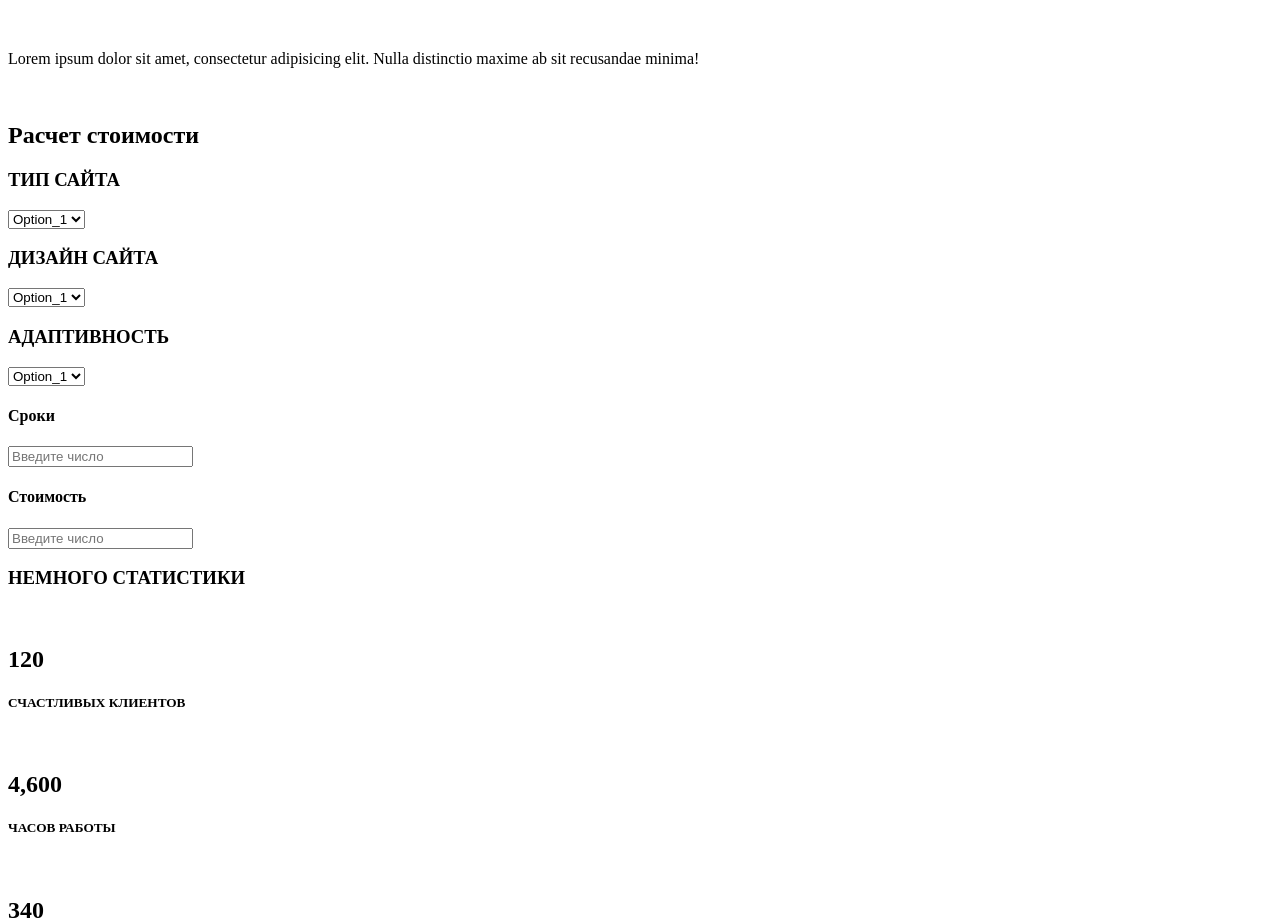
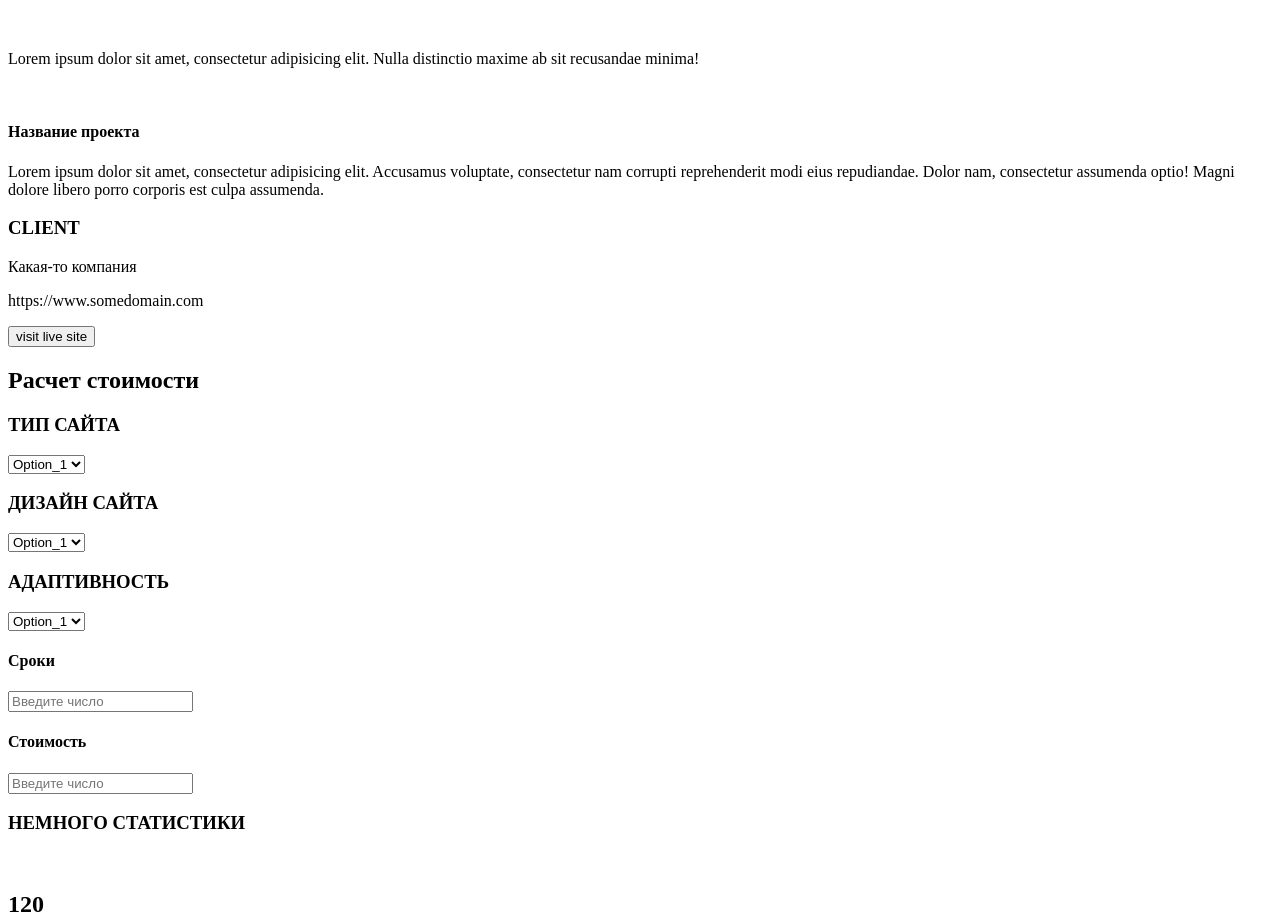
Before and after one commit to bogrovvlados/bogrovvlados.github.io, a plain HTML site: page scr/index.html in a window 1280 px wide. Shown: the part 1096-2019 px from the top of the page. Drawn offline with Linux system fonts and the light colour scheme.

Commit message:
добавил текстовые блоки под кейсом

```diff
--- a/scr/index.html
+++ b/scr/index.html
@@ -69,7 +69,17 @@
         <img src="..." alt="">
          <div class="window">  <p>Lorem ipsum dolor sit amet, consectetur adipisicing elit. Nulla distinctio maxime ab sit recusandae minima!</p>
           <img src="..." alt="">
-          </div></div>
+           </div>
+           <div clsss="window_2"> <h4> Название проекта</h4> <p>Lorem ipsum dolor sit amet, consectetur adipisicing elit. Accusamus voluptate, consectetur nam corrupti reprehenderit modi eius repudiandae. Dolor nam, consectetur assumenda optio! Magni dolore libero porro corporis est culpa assumenda.</p></div>
+           <div class="silka"> <h3>CLIENT</h3> <p> Какая-то компания</p>
+           </div>
+           <div class="website"> <p>https://www.somedomain.com</p>
+           <input type="submit" value="visit live site">
+           </div>
+
+
+
+           </div>
          <div class="money">
          <h2> Расчет стоимости</h2>
           <div class="grivni">
```
